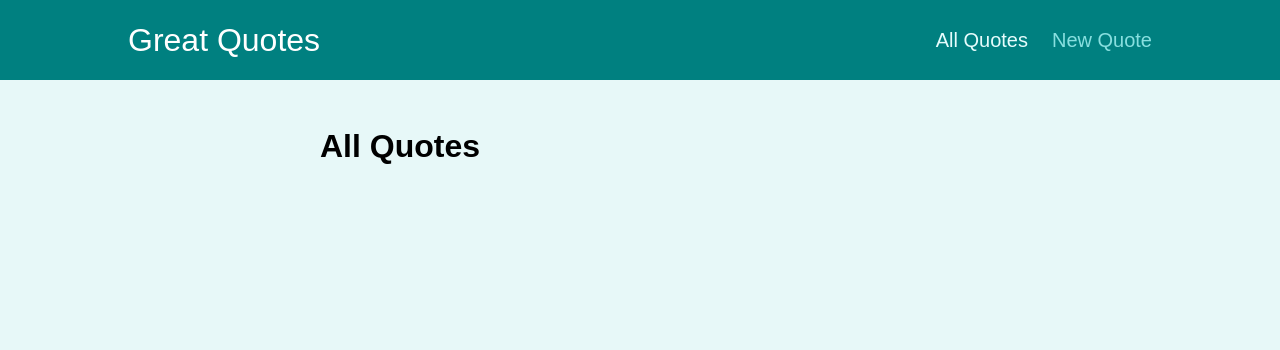
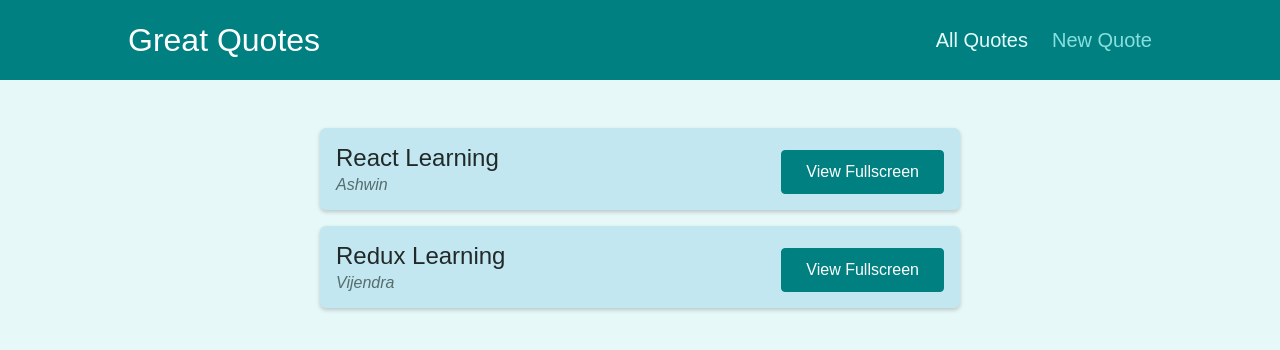
Before and after one commit to Ashwinv23/react-router-quotes, a React (Create React App) app: page /quotes in a window 1280 px wide. Shown: the top 350 px of the page. Built offline with nearby package versions, Linux system fonts and the light colour scheme.

Commit message:
quotes list

```diff
--- a/src/components/quotes/QuoteItem.js
+++ b/src/components/quotes/QuoteItem.js
@@ -9,9 +9,7 @@
         </blockquote>
         <figcaption>{props.author}</figcaption>
       </figure>
-      <a className='btn'>
-        View Fullscreen
-      </a>
+      <a className='btn'>View Fullscreen</a>
     </li>
   );
 };
--- a/src/pages/AllQuotes.js
+++ b/src/pages/AllQuotes.js
@@ -1,11 +1,13 @@
 import React from 'react';
+import QuoteList from '../components/quotes/QuoteList';
+
+const DUMMY_QUOTES = [
+  { id: 'q1', author: 'Ashwin', text: 'React Learning' },
+  { id: 'q2', author: 'Vijendra', text: 'Redux Learning' },
+];
 
 function AllQuotes() {
-  return (
-    <div>
-      <h1>All Quotes</h1>
-    </div>
-  );
+  return <QuoteList quotes={DUMMY_QUOTES} />;
 }
 
 export default AllQuotes;
--- a/src/pages/QuoteDetail.js
+++ b/src/pages/QuoteDetail.js
@@ -7,7 +7,6 @@
   return (
     <div>
       <h1>Quote Detail</h1>
-      <p>{params.id}</p>
       <Route path={`/quotes/${params.id}/comments`}>
         <Comments />
       </Route>
```
Also changed, not shown: 1 other file (tests, documents, lock files or other folders).
